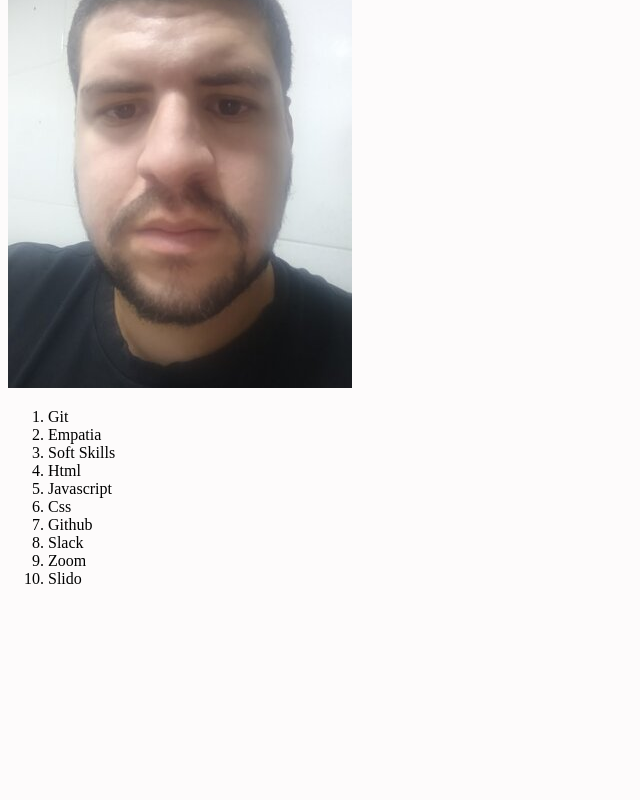
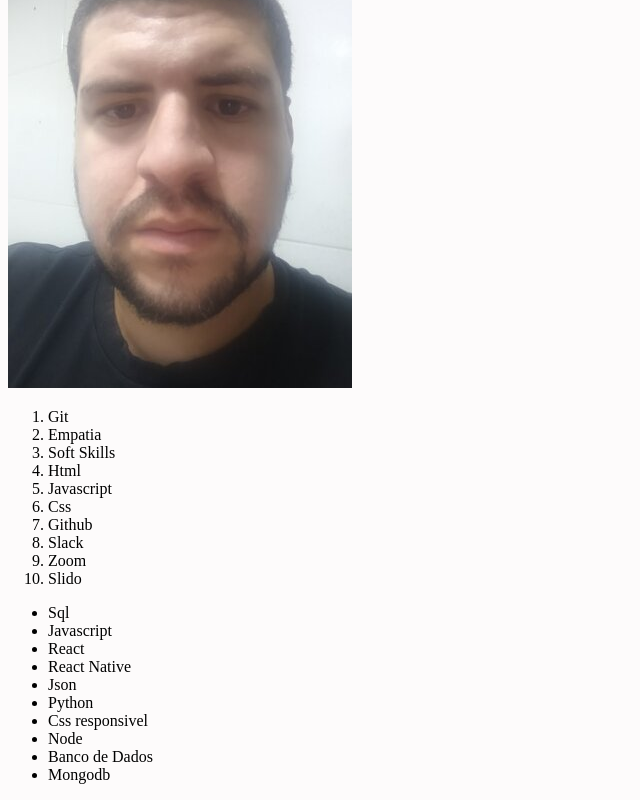
Before and after one commit to tryber/sd-015-b-project-lessons-learned, a website: page index.html in a window 1280 px wide. Shown: the part 79-879 px from the top of the page, without its empty margins (0-640 px from the left). Before the commit the page ends 800 px from the top, so only its background shows below. Drawn offline with Linux system fonts and the light colour scheme.

Commit message:
Adiciona lista nao ordenada

```diff
--- a/index.html
+++ b/index.html
@@ -27,6 +27,21 @@
             <li>Zoom</li>
             <li>Slido</li>
         </ol>
+
+        <section>
+            <ul id="licoes_a_aprender">
+                <li>Sql</li>
+                <li>Javascript</li>
+                <li>React</li>
+                <li>React Native</li>
+                <li>Json</li>
+                <li>Python</li>
+                <li>Css responsivel</li>
+                <li>Node</li>
+                <li>Banco de Dados</li>
+                <li>Mongodb</li>
+            </ul>
+        </section>
     </section>
 
 </body>
```
